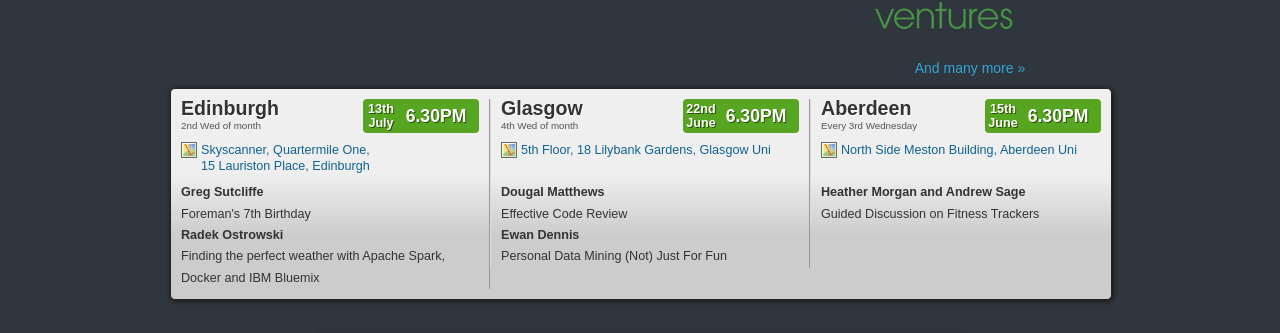
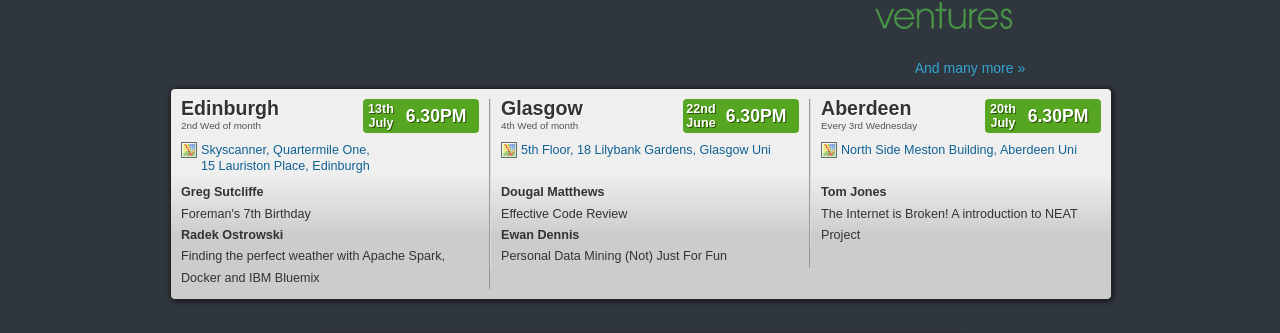
Before and after one commit to techmeetup/techmeetup.co.uk, a Jekyll site: the page built from index.html, in a window 1280 px wide. Shown: the part 311-644 px from the top of the page. Built offline with Jekyll 4.4.1, drawn with Linux system fonts in a browser that asks for light colours.

Commit message:
Update index.json
Updated Aberdeen for July

```diff
--- a/_data/index.json
+++ b/_data/index.json
@@ -30,12 +30,12 @@
   "aberdeen": {
     "speakers": [
       {
-        "name": "Heather Morgan and Andrew Sage",
-        "talk": "Guided Discussion on Fitness Trackers"
+        "name": "Tom Jones",
+        "talk": "The Internet is Broken! A introduction to NEAT Project"
       }
     ],
-    "day": "15th",
-    "month": "June"
+    "day": "20th",
+    "month": "July"
   },
   "dundee": {
     "speakers": [
```
